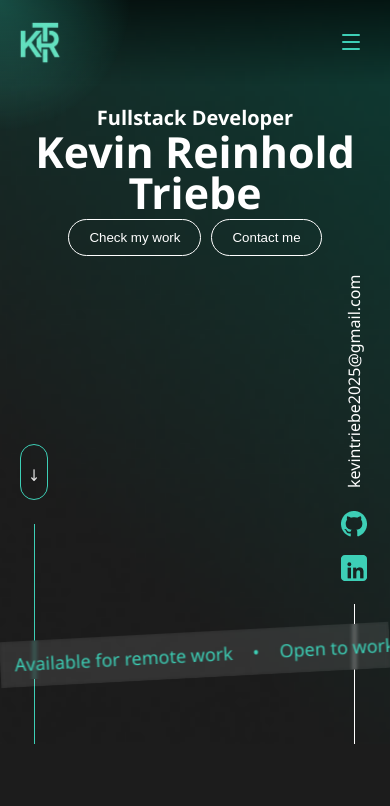
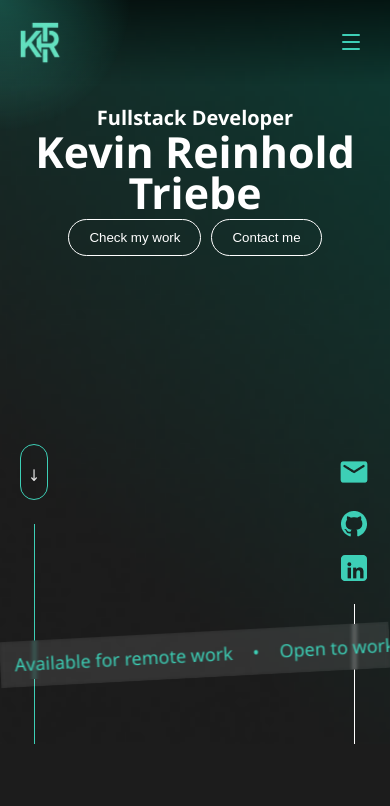
Before and after one commit to KevinTriebeDev/Portfolio, an Angular app: page / in a window 390 px wide. Shown: the top 806 px of the page. Built offline with nearby package versions, Linux system fonts and the light colour scheme.

Commit message:
eddit mal on contact widget

```diff
--- a/src/app/shared/components/header-page/header-page.html
+++ b/src/app/shared/components/header-page/header-page.html
@@ -15,6 +15,9 @@
 </div>
 <div class="contact-widget">
     <a class="contact-email" href="mailto:kevintriebe2025@gmail.com">kevintriebe2025@gmail.com</a>
+    <a class="contact-email-icon contact-icon-link" href="mailto:kevintriebe2025@gmail.com" aria-label="Email">
+        <img src="/assets/img/mail.png" alt="Email">
+    </a>
     <div class="contact-icons">
         <a class="contact-icon-link" href="#" aria-label="GitHub">
             <img src="/assets/img/Github.png" alt="GitHub">
--- a/src/app/shared/components/header-page/header-page.scss
+++ b/src/app/shared/components/header-page/header-page.scss
@@ -135,6 +135,10 @@
   transition: color 0.2s ease;
 }
 
+.contact-email-icon {
+  display: none;
+}
+
 .contact-email:hover,
 .contact-email:focus-visible {
   color: #3DCFB6;
@@ -189,6 +193,16 @@
   width: 1px;
   height: 200px;
   background-color: #ffffff;
+}
+
+@media (min-width: 1441px) {
+  .scroll-widget {
+    left: max(100px, calc((100vw - 1440px) / 2 + 100px));
+  }
+
+  .contact-widget {
+    right: max(100px, calc((100vw - 1440px) / 2 + 100px));
+  }
 }
 
 .header-banner {
@@ -313,6 +327,31 @@
     height: 140px;
   }
 
+  .contact-email {
+    display: none;
+  }
+
+  .contact-email-icon {
+    display: inline-flex;
+  }
+
+  .contact-email-icon img {
+    width: 32px;
+    height: 32px;
+    object-fit: contain;
+    transition: transform 0.2s ease;
+  }
+
+  .contact-email-icon:hover img,
+  .contact-email-icon:focus-visible img {
+    transform: scale(1.12);
+  }
+
+  .contact-email-icon:hover::after,
+  .contact-email-icon:focus-visible::after {
+    transform: translateY(-50%) scale(1);
+  }
+
   .header-banner {
     bottom: 66px;
     height: 46px;
```
Also changed, not shown: public/assets/img/mail.png (added).
